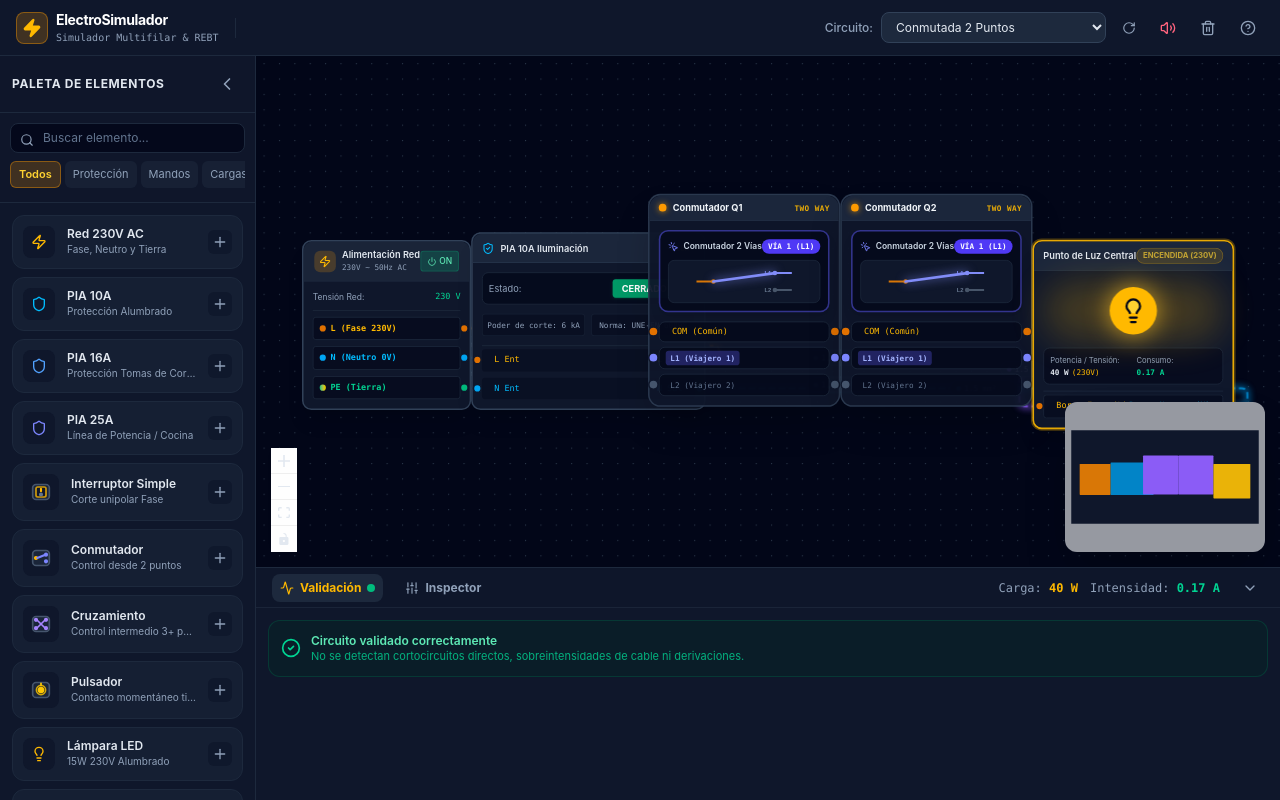
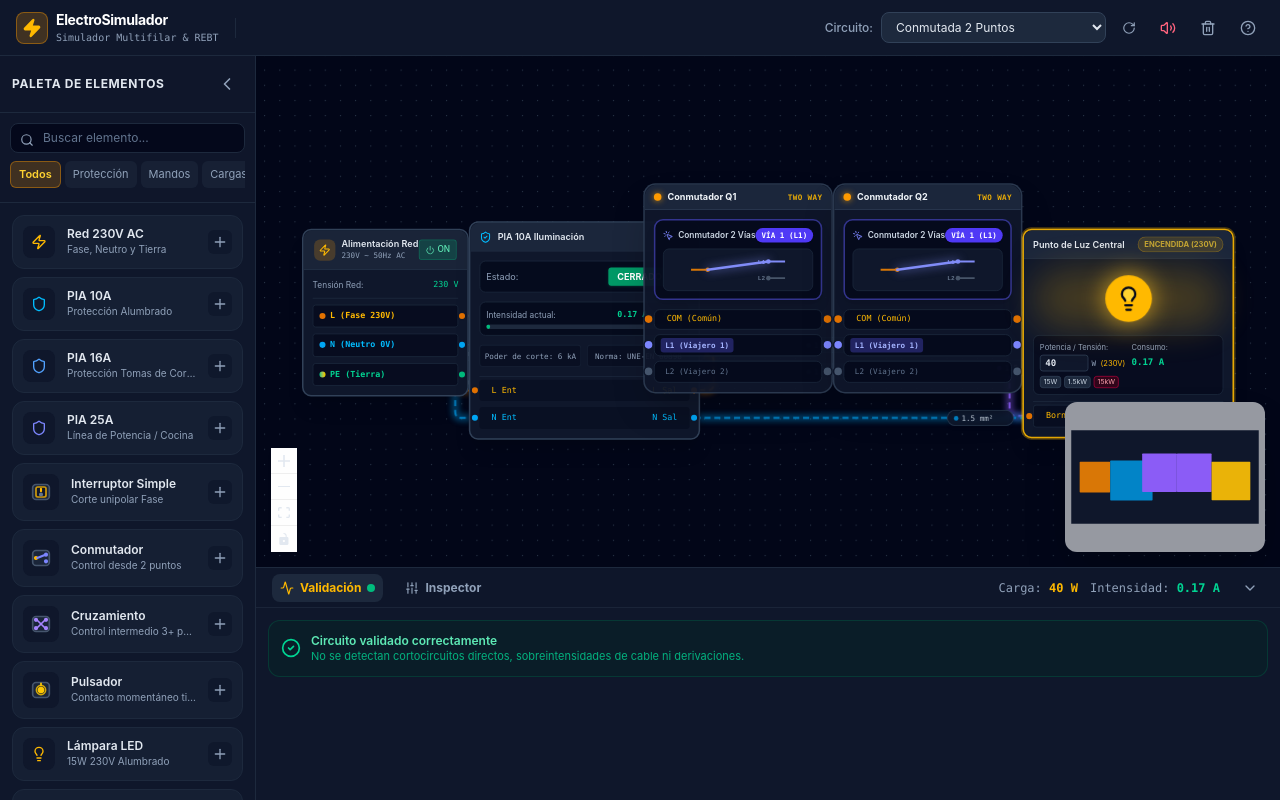
Before and after one commit to domingueznoda/simulacion-electrica, a React (Vite) app: page / in a window 1280 px wide. Built offline with nearby package versions, Linux system fonts and the light colour scheme.

Commit message:
feat: add real-time current monitoring to breakers
- Implement visual load meter for BreakerNode
- Update simulation types to track current and phase status
- Enhance internal circuit connectivity logic for simulation accuracy

```diff
--- /dev/null
+++ b/dev-dist/registerSW.js
@@ -0,0 +1 @@
+if('serviceWorker' in navigator) navigator.serviceWorker.register('/dev-sw.js?dev-sw', { scope: '/', type: 'classic' })
--- a/src/components/nodes/BreakerNode.tsx
+++ b/src/components/nodes/BreakerNode.tsx
@@ -75,6 +75,37 @@ export const BreakerNode: React.FC<{ id: string; data: BreakerComponent; selecte
           </div>
         )}
 
+        <div className="bg-slate-950/70 p-2 rounded-lg border border-slate-800 space-y-1">
+          <div className="flex items-center justify-between text-[11px]">
+            <span className="text-slate-400">Intensidad actual:</span>
+            <span className={`font-mono font-bold ${
+              data.isTripped
+                ? 'text-rose-400'
+                : (data.measuredCurrentAmps || 0) > data.ratedCurrent * 0.8
+                ? 'text-amber-400'
+                : 'text-emerald-400'
+            }`}>
+              {data.measuredCurrentAmps ?? 0} A / {data.ratedCurrent} A
+            </span>
+          </div>
+          <div className="w-full bg-slate-800 h-1.5 rounded-full overflow-hidden">
+            <div
+              className={`h-full rounded-full transition-all duration-300 ${
+                data.isTripped
+                  ? 'bg-rose-500 w-full'
+                  : (data.measuredCurrentAmps || 0) > data.ratedCurrent * 0.8
+                  ? 'bg-amber-400'
+                  : 'bg-emerald-500'
+              }`}
+              style={{
+                width: data.isTripped
+                  ? '100%'
+                  : `${Math.min(100, Math.round(((data.measuredCurrentAmps || 0) / data.ratedCurrent) * 100))}%`,
+              }}
+            />
+          </div>
+        </div>
+
         <div className="grid grid-cols-2 gap-2 text-[10px] text-slate-400 font-mono">
           <div className="bg-slate-950/40 p-1.5 rounded border border-slate-800/60 text-center">
             Poder de corte: {data.breakingCapacityKa} kA
--- a/src/components/nodes/LoadNode.tsx
+++ b/src/components/nodes/LoadNode.tsx
@@ -1,13 +1,17 @@
 import React, { useEffect } from 'react';
 import { Handle, Position } from '@xyflow/react';
-import { Lightbulb, Plug, Bell, Fan, AlertTriangle, Volume2, VolumeX } from 'lucide-react';
+import { Lightbulb, Plug, Bell, Fan, AlertTriangle } from 'lucide-react';
 import type { LoadComponent } from '../../types/electrical';
 import { buzzerAudio } from '../../utils/buzzerAudio';
+import { useSchematicStore } from '../../store/schematicStore';
 
 export const LoadNode: React.FC<{ id: string; data: LoadComponent; selected: boolean }> = ({
+  id,
   data,
   selected,
 }) => {
+  const updateNodeData = useSchematicStore((s) => s.updateNodeData);
+
   useEffect(() => {
     if (data.loadType === 'buzzer') {
       if (data.isOn) {
@@ -34,7 +38,7 @@ export const LoadNode: React.FC<{ id: string; data: LoadComponent; selected: boo
             className={`relative p-3 rounded-full transition-all duration-300 ${
               data.isOn
                 ? 'bg-amber-400 text-slate-950 shadow-[0_0_30px_rgba(251,191,36,0.8)] scale-110'
-                : data.isEnergized
+                : data.hasPhaseContact
                 ? 'bg-slate-800 text-amber-500/80 border border-amber-500/40'
                 : 'bg-slate-800 text-slate-500 border border-slate-700'
             }`}
@@ -74,7 +78,7 @@ export const LoadNode: React.FC<{ id: string; data: LoadComponent; selected: boo
             className={`relative p-3 rounded-full border transition-all duration-300 ${
               data.isOn
                 ? 'bg-rose-500 text-white border-rose-400 shadow-[0_0_25px_rgba(244,63,94,0.8)] scale-110'
-                : data.isEnergized
+                : data.hasPhaseContact
                 ? 'bg-slate-800 text-rose-400/80 border border-rose-500/40'
                 : 'bg-slate-800 text-slate-500 border border-slate-700'
             }`}
@@ -106,7 +110,7 @@ export const LoadNode: React.FC<{ id: string; data: LoadComponent; selected: boo
       if (data.isSeries) return `ENCENDIDA (${data.voltageDropVolts || 115}V SERIE)`;
       return 'ENCENDIDA (230V)';
     }
-    if (data.isEnergized) {
+    if (data.hasPhaseContact && !data.hasNeutralContact) {
       return 'FASE ACTIVA (FALTA NEUTRO)';
     }
     return 'APAGADA';
@@ -130,7 +134,7 @@ export const LoadNode: React.FC<{ id: string; data: LoadComponent; selected: boo
               ? data.loadType === 'buzzer'
                 ? 'bg-rose-500/20 text-rose-300 border border-rose-500/50 animate-pulse'
                 : 'bg-amber-400/20 text-amber-300 border border-amber-400/40 animate-pulse'
-              : data.isEnergized
+              : data.hasPhaseContact && !data.hasNeutralContact
               ? 'bg-yellow-500/20 text-yellow-300 border border-yellow-500/30'
               : 'bg-slate-800 text-slate-400'
           }`}
@@ -142,28 +146,73 @@ export const LoadNode: React.FC<{ id: string; data: LoadComponent; selected: boo
       <div className="p-3 space-y-2">
         {renderVisualIcon()}
 
-        {data.isEnergized && !data.isOn && (
+        {data.hasPhaseContact && !data.hasNeutralContact && !data.isOn && (
           <div className="flex items-center gap-1.5 p-1.5 bg-amber-950/40 border border-amber-800/60 rounded text-[10px] text-amber-300">
             <AlertTriangle className="w-3.5 h-3.5 shrink-0" />
-            <span>Circuito incompleto: conecte el retorno de Neutro</span>
+            <span>Fase conectada pero falta retorno de Neutro</span>
           </div>
         )}
 
         <div className="grid grid-cols-2 gap-2 text-[10px] bg-slate-950/60 p-2 rounded-lg border border-slate-800">
           <div>
             <div className="text-slate-400">Potencia / Tensión:</div>
-            <div className="font-mono font-semibold text-slate-200">
-              {data.ratedPowerWatts} W
+            <div className="flex items-center gap-1 mt-0.5">
+              <input
+                type="number"
+                value={data.ratedPowerWatts}
+                onChange={(e) =>
+                  updateNodeData(id, {
+                    ratedPowerWatts: Math.max(0, Number(e.target.value)),
+                  })
+                }
+                onClick={(e) => e.stopPropagation()}
+                className="w-16 bg-slate-900 border border-slate-700 rounded px-1.5 py-0.5 font-mono font-semibold text-slate-200 text-xs focus:ring-1 focus:ring-amber-400 focus:outline-hidden"
+              />
+              <span className="font-mono text-slate-400">W</span>
               {data.isOn && (
-                <span className="text-amber-400 font-normal ml-1">
+                <span className="text-amber-400 font-normal text-[10px] ml-0.5">
                   ({data.voltageDropVolts || 230}V)
                 </span>
               )}
             </div>
+            <div className="flex items-center gap-1 mt-1.5">
+              <button
+                type="button"
+                onClick={(e) => {
+                  e.stopPropagation();
+                  updateNodeData(id, { ratedPowerWatts: 15 });
+                }}
+                className="text-[9px] px-1 py-0.2 bg-slate-800 hover:bg-slate-700 text-slate-300 rounded border border-slate-700 cursor-pointer"
+              >
+                15W
+              </button>
+              <button
+                type="button"
+                onClick={(e) => {
+                  e.stopPropagation();
+                  updateNodeData(id, { ratedPowerWatts: 1500 });
+                }}
+                className="text-[9px] px-1 py-0.2 bg-slate-800 hover:bg-slate-700 text-slate-300 rounded border border-slate-700 cursor-pointer"
+              >
+                1.5kW
+              </button>
+              <button
+                type="button"
+                onClick={(e) => {
+                  e.stopPropagation();
+                  updateNodeData(id, { ratedPowerWatts: 15000 });
+                }}
+                className="text-[9px] px-1 py-0.2 bg-rose-950/60 hover:bg-rose-900/60 text-rose-300 rounded border border-rose-800 cursor-pointer"
+              >
+                15kW
+              </button>
+            </div>
           </div>
           <div>
             <div className="text-slate-400">Consumo:</div>
-            <div className="font-mono font-semibold text-emerald-400">{data.currentDrawAmps} A</div>
+            <div className="font-mono font-semibold text-emerald-400 text-xs pt-1">
+              {data.currentDrawAmps} A
+            </div>
           </div>
         </div>
 
--- a/src/engine/simulation.ts
+++ b/src/engine/simulation.ts
@@ -15,13 +15,7 @@ interface GraphTerminalRef {
   terminalId: string;
 }
 
-interface ZeroOhmConnection {
-  t1: GraphTerminalRef;
-  t2: GraphTerminalRef;
-  edgeId?: string;
-}
-
-function getSwitchInternalConnections(sw: SwitchComponent, nodeId: string): Array<[string, string]> {
+function getSwitchInternalConnections(sw: SwitchComponent): Array<[string, string]> {
   if (sw.switchType === 'single_pole') {
     if (sw.position === 'closed') {
       return [['term-sw-in', 'term-sw-out']];
@@ -65,10 +59,14 @@ function getSwitchInternalConnections(sw: SwitchComponent, nodeId: string): Arra
   return [];
 }
 
-function getInternalZeroOhmConnections(node: AppNode): Array<[string, string]> {
+function getInternalZeroOhmConnections(
+  node: AppNode,
+  excludedBreakerIds: Set<string>
+): Array<[string, string]> {
   const comp = node.data;
 
   if (comp.type === 'breaker') {
+    if (excludedBreakerIds.has(node.id)) return [];
     const breaker = comp as BreakerComponent;
     if (breaker.isClosed && !breaker.isTripped) {
       return [
@@ -80,7 +78,7 @@ function getInternalZeroOhmConnections(node: AppNode): Array<[string, string]> {
   }
 
   if (comp.type === 'switch') {
-    return getSwitchInternalConnections(comp as SwitchComponent, node.id);
+    return getSwitchInternalConnections(comp as SwitchComponent);
   }
 
   if (comp.type === 'junction') {
@@ -106,22 +104,42 @@ interface Net {
   hasGround: boolean;
 }
 
-export function simulateElectricalCircuit(nodes: AppNode[], edges: AppEdge[]): SimulationResult {
-  const energizedNodeIds = new Set<string>();
-  const activeLoadIds = new Set<string>();
-  const energizedEdgeIds = new Set<string>();
-  const activeEdgeIds = new Set<string>();
-  const shortCircuitEdgeIds = new Set<string>();
-  const trippedBreakerIds = new Set<string>();
-  const nodeStates = new Map<string, Partial<AnyElectricalComponent>>();
+interface LoadBranch {
+  nodeId: string;
+  netA: Net;
+  netB: Net;
+  resistance: number;
+  nominalPower: number;
+}
 
+interface CircuitPath {
+  pathKey: string;
+  nets: number[];
+  branches: LoadBranch[];
+  totalResistance: number;
+  current: number;
+}
+
+interface NetworkEvaluation {
+  nets: Net[];
+  termToNetMap: Map<string, Net>;
+  directShortCircuit: boolean;
+  shortCircuitEdgeIds: Set<string>;
+  validPaths: CircuitPath[];
+}
+
+function termKey(nodeId: string, terminalId: string): string {
+  return `${nodeId}::${terminalId}`;
+}
+
+function evaluateNetwork(
+  nodes: AppNode[],
+  edges: AppEdge[],
+  excludedBreakerIds: Set<string>
+): NetworkEvaluation {
   const nodeMap = new Map<string, AppNode>();
   for (const node of nodes) {
     nodeMap.set(node.id, node);
-  }
-
-  function termKey(nodeId: string, terminalId: string): string {
-    return `${nodeId}::${terminalId}`;
   }
 
   const zeroAdj = new Map<string, Array<{ toKey: string; edgeId?: string }>>();
@@ -140,7 +158,7 @@ export function simulateElectricalCircuit(nodes: AppNode[], edges: AppEdge[]): S
   }
 
   for (const node of nodes) {
-    const pairs = getInternalZeroOhmConnections(node);
+    const pairs = getInternalZeroOhmConnections(node, excludedBreakerIds);
     for (const [t1, t2] of pairs) {
       addZeroEdge(termKey(node.id, t1), termKey(node.id, t2));
     }
@@ -216,6 +234,8 @@ export function simulateElectricalCircuit(nodes: AppNode[], edges: AppEdge[]): S
   }
 
   let directShortCircuit = false;
+  const shortCircuitEdgeIds = new Set<string>();
+
   for (const net of nets) {
     if ((net.hasPhase && net.hasNeutral) || (net.hasPhase && net.hasGround)) {
       directShortCircuit = true;
@@ -226,51 +246,13 @@ export function simulateElectricalCircuit(nodes: AppNode[], edges: AppEdge[]): S
   }
 
   if (directShortCircuit) {
-    for (const node of nodes) {
-      if (node.data.type === 'breaker') {
-        const brk = node.data as BreakerComponent;
-        if (brk.isClosed && !brk.isTripped) {
-          trippedBreakerIds.add(node.id);
-          nodeStates.set(node.id, {
-            isTripped: true,
-            isClosed: false,
-            tripReason: 'Disparo magnético por cortocircuito directo L-N / L-PE',
-            status: 'tripped',
-          });
-        }
-      }
-    }
-
-    for (const net of nets) {
-      if (net.hasPhase) {
-        for (const edgeId of net.edgeIds) {
-          energizedEdgeIds.add(edgeId);
-        }
-        for (const t of net.terminals) {
-          const [nId] = t.split('::');
-          energizedNodeIds.add(nId);
-        }
-      }
-    }
-
     return {
-      energizedNodeIds,
-      activeLoadIds,
-      energizedEdgeIds,
-      activeEdgeIds,
+      nets,
+      termToNetMap,
+      directShortCircuit: true,
       shortCircuitEdgeIds,
-      hasShortCircuit: true,
-      trippedBreakerIds,
-      nodeStates,
+      validPaths: [],
     };
-  }
-
-  interface LoadBranch {
-    nodeId: string;
-    netA: Net;
-    netB: Net;
-    resistance: number;
-    nominalPower: number;
   }
 
   const loadBranches: LoadBranch[] = [];
@@ -315,20 +297,24 @@ export function simulateElectricalCircuit(nodes: AppNode[], edges: AppEdge[]): S
     if (net.hasNeutral) neutralNetIds.add(net.id);
   }
 
-  interface SimplePath {
-    nets: number[];
-    branches: LoadBranch[];
-    totalResistance: number;
-  }
+  const validPaths: CircuitPath[] = [];
 
-  const validPaths: SimplePath[] = [];
-
-  function dfsPaths(currNetId: number, visitedNetIds: Set<number>, pathNets: number[], pathBranches: LoadBranch[], accR: number) {
+  function dfsPaths(
+    currNetId: number,
+    visitedNetIds: Set<number>,
+    pathNets: number[],
+    pathBranches: LoadBranch[],
+    accR: number
+  ) {
     if (neutralNetIds.has(currNetId)) {
+      const current = 230 / Math.max(accR, 1);
+      const branchKey = pathBranches.map((b) => b.nodeId).sort().join('->');
       validPaths.push({
+        pathKey: `${pathNets[0]}::${branchKey}::${currNetId}`,
         nets: [...pathNets],
         branches: [...pathBranches],
         totalResistance: accR,
+        current,
       });
       return;
     }
@@ -356,22 +342,129 @@ export function simulateElectricalCircuit(nodes: AppNode[], edges: AppEdge[]): S
     dfsPaths(pNetId, visited, [pNetId], [], 0);
   }
 
-  const activeBranchMap = new Map<string, { branch: LoadBranch; pathLength: number; voltage: number; current: number }>();
+  return {
+    nets,
+    termToNetMap,
+    directShortCircuit: false,
+    shortCircuitEdgeIds,
+    validPaths,
+  };
+}
+
+export function simulateElectricalCircuit(nodes: AppNode[], edges: AppEdge[]): SimulationResult {
+  const energizedNodeIds = new Set<string>();
+  const activeLoadIds = new Set<string>();
+  const energizedEdgeIds = new Set<string>();
+  const activeEdgeIds = new Set<string>();
+  const shortCircuitEdgeIds = new Set<string>();
+  const trippedBreakerIds = new Set<string>();
+  const nodeStates = new Map<string, Partial<AnyElectricalComponent>>();
+
+  const baseEval = evaluateNetwork(nodes, edges, new Set<string>());
+
+  if (baseEval.directShortCircuit) {
+    for (const node of nodes) {
+      if (node.data.type === 'breaker') {
+        const brk = node.data as BreakerComponent;
+        if (brk.isClosed && !brk.isTripped) {
+          trippedBreakerIds.add(node.id);
+          nodeStates.set(node.id, {
+            isTripped: true,
+            isClosed: false,
+            tripReason: 'Disparo magnético por cortocircuito directo L-N / L-PE',
+            status: 'tripped',
+            measuredCurrentAmps: 0,
+          });
+        }
+      }
+    }
+
+    for (const net of baseEval.nets) {
+      if (net.hasPhase) {
+        for (const edgeId of net.edgeIds) {
+          energizedEdgeIds.add(edgeId);
+        }
+        for (const t of net.terminals) {
+          const [nId] = t.split('::');
+          energizedNodeIds.add(nId);
+        }
+      }
+    }
+
+    return {
+      energizedNodeIds,
+      activeLoadIds,
+      energizedEdgeIds,
+      activeEdgeIds,
+      shortCircuitEdgeIds: baseEval.shortCircuitEdgeIds,
+      hasShortCircuit: true,
+      trippedBreakerIds,
+      nodeStates,
+    };
+  }
+
+  const closedBreakerNodes = nodes.filter(
+    (n) => n.data.type === 'breaker' && (n.data as BreakerComponent).isClosed && !(n.data as BreakerComponent).isTripped
+  );
+
+  const breakerCurrents = new Map<string, number>();
+  const newlyTrippedBreakerIds = new Set<string>();
+
+  for (const bNode of closedBreakerNodes) {
+    const brk = bNode.data as BreakerComponent;
+    const withoutEval = evaluateNetwork(nodes, edges, new Set<string>([bNode.id]));
+    const survivingKeys = new Set(withoutEval.validPaths.map((p) => p.pathKey));
+
+    let currentThroughBreaker = 0;
+    for (const path of baseEval.validPaths) {
+      if (!survivingKeys.has(path.pathKey)) {
+        currentThroughBreaker += path.current;
+      }
+    }
+
+    const currentRounded = Number(currentThroughBreaker.toFixed(2));
+    breakerCurrents.set(bNode.id, currentRounded);
+
+    if (currentRounded > brk.ratedCurrent + 0.05) {
+      newlyTrippedBreakerIds.add(bNode.id);
+      trippedBreakerIds.add(bNode.id);
+      nodeStates.set(bNode.id, {
+        isTripped: true,
+        isClosed: false,
+        status: 'tripped',
+        tripReason: `Disparo térmico por sobrecarga: corriente circulante (${currentRounded.toFixed(1)}A) supera el calibre nominal (${brk.ratedCurrent}A)`,
+        measuredCurrentAmps: currentRounded,
+      });
+    } else {
+      nodeStates.set(bNode.id, {
+        measuredCurrentAmps: currentRounded,
+      });
+    }
+  }
+
+  const finalEval =
+    newlyTrippedBreakerIds.size > 0
+      ? evaluateNetwork(nodes, edges, newlyTrippedBreakerIds)
+      : baseEval;
+
+  const activeBranchMap = new Map<
+    string,
+    { branch: LoadBranch; pathLength: number; voltage: number; current: number }
+  >();
   const participatingNetIds = new Set<number>();
 
-  for (const path of validPaths) {
-    const current = 230 / Math.max(path.totalResistance, 1);
+  for (const path of finalEval.validPaths) {
     for (const netId of path.nets) {
       participatingNetIds.add(netId);
     }
 
     for (const b of path.branches) {
-      const vDrop = current * b.resistance;
+      const vDrop = path.current * b.resistance;
       activeBranchMap.set(b.nodeId, {
         branch: b,
         pathLength: path.branches.length,
         voltage: Math.min(230, Math.round(vDrop)),
-        current: Number(current.toFixed(2)),
+        current: Number(path.current.toFixed(2)),
       });
     }
   }
@@ -390,7 +483,7 @@ export function simulateElectricalCircuit(nodes: AppNode[], edges: AppEdge[]): S
     });
   }
 
-  for (const net of nets) {
+  for (const net of finalEval.nets) {
     const isNetPhaseEnergized = net.hasPhase || participatingNetIds.has(net.id);
     if (isNetPhaseEnergized) {
       for (const t of net.terminals) {
@@ -413,22 +506,27 @@ export function simulateElectricalCircuit(nodes: AppNode[], edges: AppEdge[]): S
     if (node.data.type === 'load' && !activeLoadIds.has(node.id)) {
       const kA = termKey(node.id, 'term-load-l');
       const kB = termKey(node.id, 'term-load-n');
-      const netA = termToNetMap.get(kA);
-      const netB = termToNetMap.get(kB);
+      const netA = finalEval.termToNetMap.get(kA);
+      const netB = finalEval.termToNetMap.get(kB);
 
-      const hasPhaseContact = (netA && (netA.hasPhase || participatingNetIds.has(netA.id))) ||
-                              (netB && (netB.hasPhase || participatingNetIds.has(netB.id)));
+      const hasPhase = Boolean((netA && netA.hasPhase) || (netB && netB.hasPhase));
+      const hasNeutral = Boolean((netA && netA.hasNeutral) || (netB && netB.hasNeutral));
+
+      const isEnergized = hasPhase;
+      const status = hasPhase && !hasNeutral ? 'warning' : 'normal';
 
       nodeStates.set(node.id, {
         isOn: false,
-        status: hasPhaseContact ? 'warning' : 'normal',
+        status,
         currentDrawAmps: 0,
-        isEnergized: Boolean(hasPhaseContact),
+        isEnergized,
         isSeries: false,
         voltageDropVolts: 0,
+        hasPhaseContact: hasPhase,
+        hasNeutralContact: hasNeutral,
       });
 
-      if (hasPhaseContact) {
+      if (isEnergized) {
         energizedNodeIds.add(node.id);
       }
     }
@@ -439,7 +537,7 @@ export function simulateElectricalCircuit(nodes: AppNode[], edges: AppEdge[]): S
     activeLoadIds,
     energizedEdgeIds,
     activeEdgeIds,
-    shortCircuitEdgeIds,
+    shortCircuitEdgeIds: finalEval.shortCircuitEdgeIds,
     hasShortCircuit: false,
     trippedBreakerIds,
     nodeStates,
--- a/src/types/electrical.ts
+++ b/src/types/electrical.ts
@@ -60,6 +60,7 @@ export interface BreakerComponent extends ElectricalComponent {
   isClosed: boolean;
   isTripped: boolean;
   tripReason?: string;
+  measuredCurrentAmps?: number;
 }
 
 export type SwitchType = 'single_pole' | 'two_way' | 'intermediate' | 'pushbutton';
@@ -83,6 +84,8 @@ export interface LoadComponent extends ElectricalComponent {
   currentDrawAmps: number;
   voltageDropVolts?: number;
   isSeries?: boolean;
+  hasPhaseContact?: boolean;
+  hasNeutralContact?: boolean;
 }
 
 export type JunctionType = 'wago_3' | 'wago_5' | 'terminal_strip';
```
